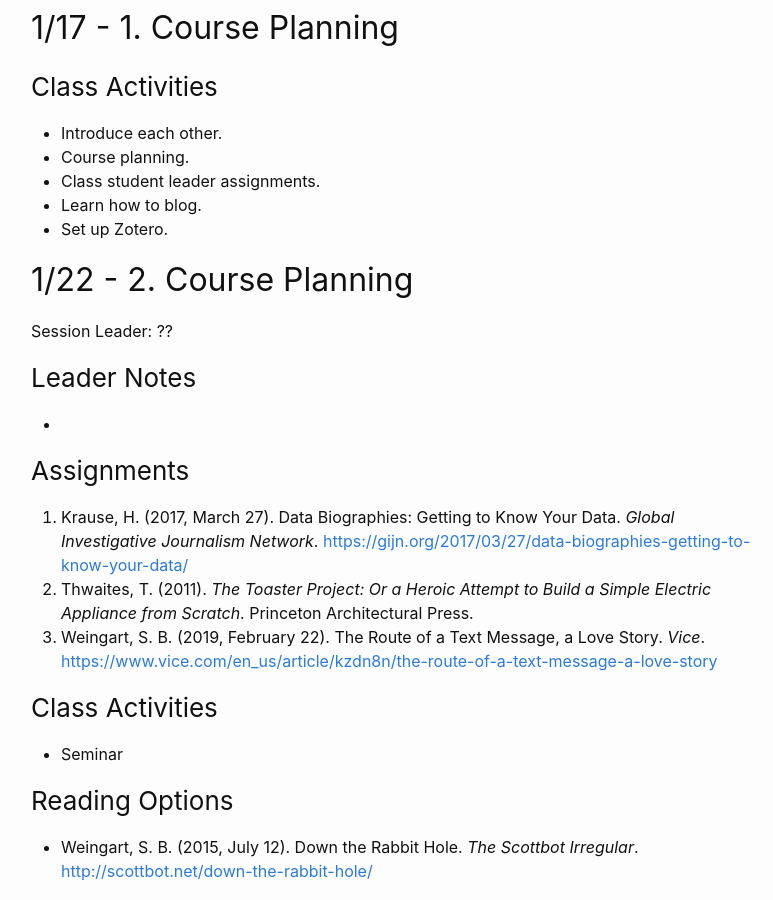
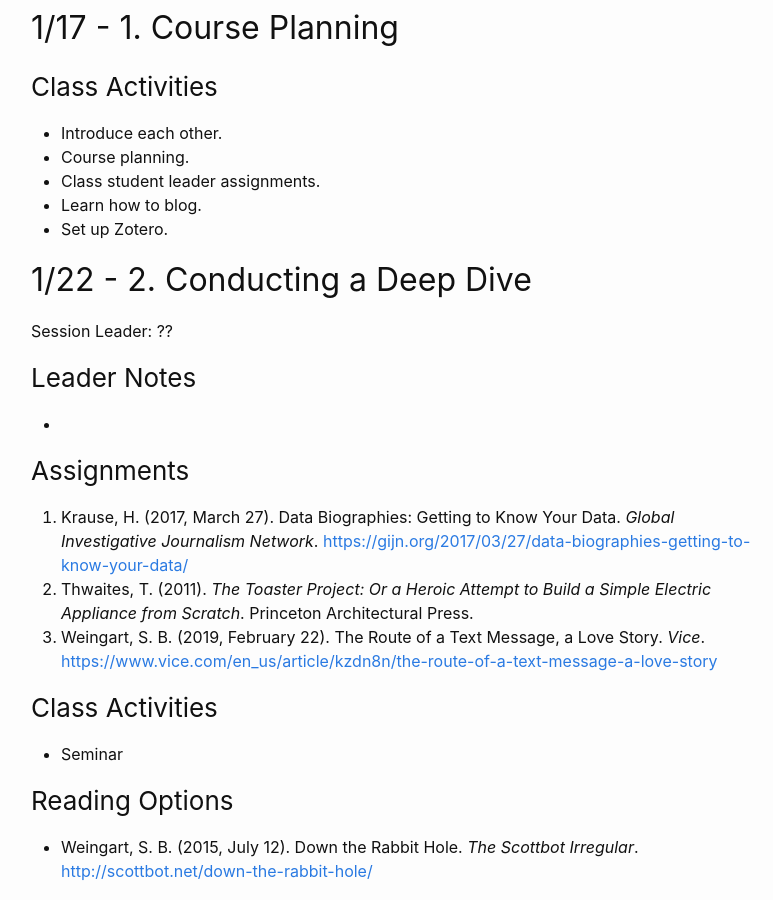
Before and after one commit to scottbot/IntroDH2020, a Jekyll site: the page built from schedule.md, in a window 1280 px wide and 900 px high, scrolled down 562 px. Shown: the whole window, without its empty margins (239-1012 px from the left). Built offline with Jekyll 4.4.1, drawn with Linux system fonts in a browser that asks for light colours.

Commit message:
Update schedule.md

```diff
--- a/schedule.md
+++ b/schedule.md
@@ -23,7 +23,7 @@ The below schedule is *tentative* and *evolving*. Reading option lists will be c
 - Learn how to blog.
 - Set up Zotero.
 
-## 1/22 - 2. Course Planning
+## 1/22 - 2. Conducting a Deep Dive
 Session Leader: ??
 
 ### Leader Notes
```
